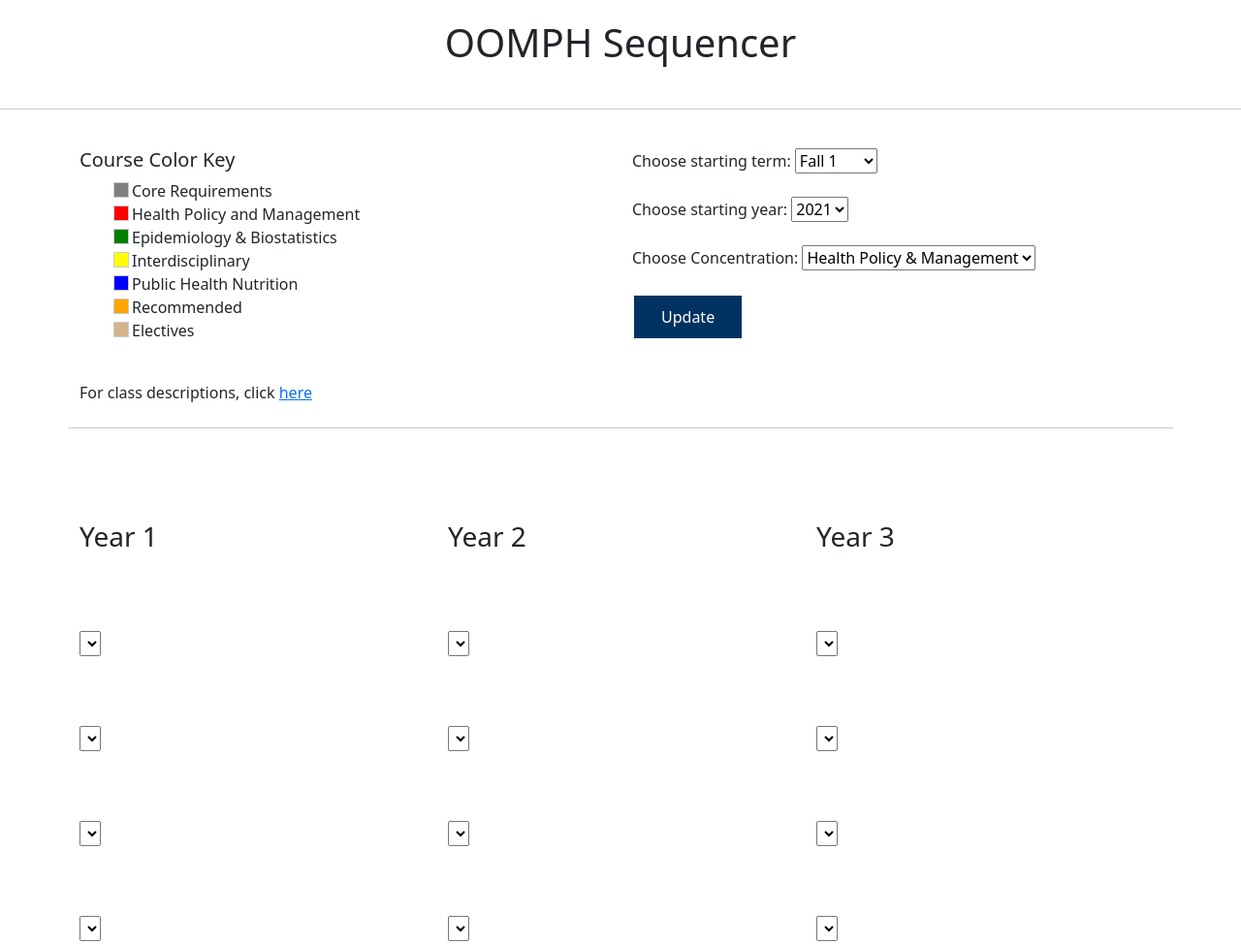
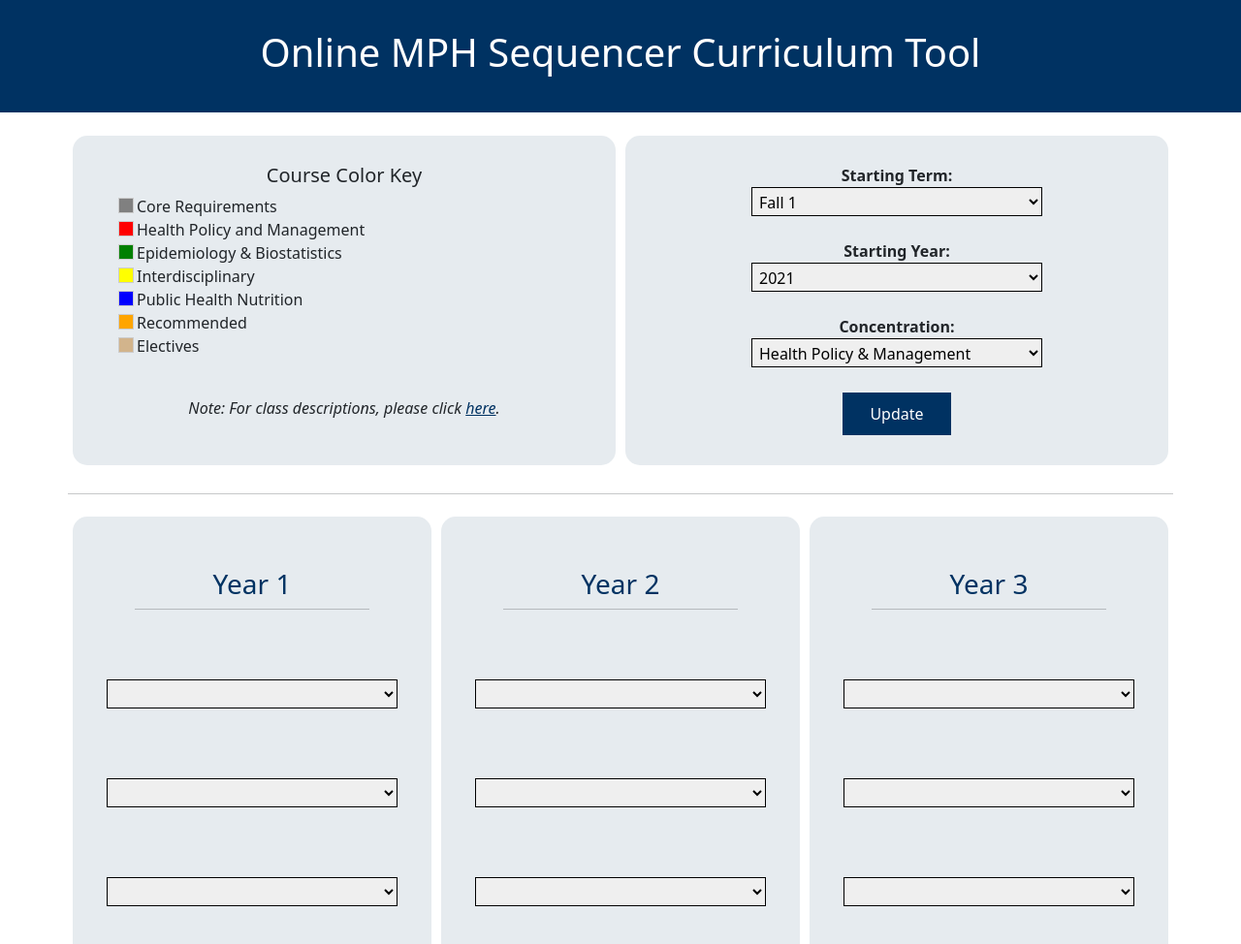
Before and after one commit to drewradley/Sequencer2021, a plain HTML site: page Sequencer2021/index.html in a window 1280 px wide. Shown: the top 974 px of the page at 97% size. Drawn offline with nearby package versions, Linux system fonts and the light colour scheme.

Commit message:
updated frontend

```diff
--- a/Sequencer2021/index.html
+++ b/Sequencer2021/index.html
@@ -1,30 +1,34 @@
-<!-- use this to run the program -Richard -->
-<!-- we'll have to edit the general layout later since it's faulty but i think we should first implement the js -->
-
 <!doctype html>
 
 <html lang="en">
 <head>
   <meta charset="utf-8">
-  <title>OOMPH Sequencer</title>
+  <div class="header">
+  <h1>Online MPH Sequencer Curriculum Tool</h1>
+  </div>
   <meta name="description" content="The HTML5 Herald">
   <meta name="author" content="SitePoint">
   <style>
 
   body {
+    background-color: #003262;
     margin: 0;
+  }
+  .label, select {
+    width: 300px;
+    border: 1px solid #000;
+    padding: 3px;
+    margin: 3px;
+    height: 30px;
   }
   /* Style the header */
   .header {
-    background-color: #FFFFFF;
-    padding: 20px;
+    background-color: #003262;
+    color: white;
+    padding: 30px;
     text-align: center;
   }
   /* Style the top navigation bar */
-  .topnav {
-    overflow: hidden;
-    background-color: #003262;
-  }
   .button {
     background-color: #003262;
     border: none;
@@ -37,10 +41,29 @@
     margin: 2px 2px;
     cursor: pointer;
   }
+  .col {
+    background-color: #e6ebef;
+    border-radius: 15px;
+    border: none;
+    text-align: center;
+    padding: 5px 10px;
+    text-decoration: none;
+    display: inline-block;
+    margin: 5px 5px;
+  }
+
+  .block {
+    background-color: white;
+    border-radius: 20px;
+    padding: 10px 10px;
+  }
   /* The color key. */
-  .legend { list-style: none; }
-  .legend li { float: left; margin-right: 10px; }
-  .legend span { border: 1px solid #ccc; float: left; width: 16px; height: 16px; margin: 3px; }
+  .legend {
+    list-style: none; }
+  .legend li {
+    float: left; margin-right: 10px; }
+  .legend span {
+    border: 1px solid #ccc; float: left; width: 16px; height: 16px; margin: 3px; }
 
   /* Colors */
   .legend .core { background-color: grey; }
@@ -53,7 +76,7 @@
 
   /* Create three equal columns that floats next to each other */
   .column {
-    float: left;
+    float: center;
     column-count: 3;
     width: 33%;
     padding: 5px;
@@ -65,11 +88,7 @@
     display: table;
     clear: both;
   }
-  /* Changes colors for selected option. */
-  select option {
-    background: #3B7EA1;
-    color: #fff;
-}
+
   </style>
   <!-- CSS only -->
   <link href="https://cdn.jsdelivr.net/npm/bootstrap@5.0.0-beta2/dist/css/bootstrap.min.css" rel="stylesheet" integrity="sha384-BmbxuPwQa2lc/FVzBcNJ7UAyJxM6wuqIj61tLrc4wSX0szH/Ev+nYRRuWlolflfl" crossorigin="anonymous">
@@ -82,14 +101,7 @@
   <script src="js/PHN Concentration.js"></script>
 </head>
 
-<body>
-  <!-- don't need this picture right now -->
-  <!-- <img src="images/OOMPHHeader.png"> -->
-  <div class="header">
-  <h1>OOMPH Sequencer</h1>
-  </div>
-  <hr>
-
+  <br>
   <div class="container">
     <!-- Content here -->
     <div class="row">
@@ -111,22 +123,25 @@
           <br>
           <li><span class="electives"></span> Electives </li>
           <br>
-          <br>
         </ul>
+        <br>
+        <i>Note: For class descriptions, please click <a href="https://onlinemph.berkeley.edu/academic-planning/online-curriculum/" style="color:#003262" target="_blank" rel="noopener noreferrer">here</a>.</i>
       </div>
 
       <div class="col">
         <br>
         <!-- User Input -->
         <div id="hide">
-          <label  for="startingTerm">Choose starting term:</label>
+          <label  for="startingTerm"><b>Starting Term:</b></label>
+          <br>
             <select name="startingTerm" id="startingTerm">
               <option value=1>Fall 1</option>
               <option value=2>Spring 1</option>
             </select>
           <br><br>
 
-          <label for="startingYear">Choose starting year:</label>
+          <label for="startingYear"><b>Starting Year:</b></label>
+          <br>
             <select name="startingYear" id="startingYear">
               <option value=1>2021</option>
               <option value=2>2022</option>
@@ -134,7 +149,8 @@
             </select>
           <br><br>
 
-          <label for="concentration">Choose Concentration:</label>
+          <label for="concentration"><b>Concentration:</b></label>
+          <br>
             <select name="concentration" id="concentration">
               <option value=1>Health Policy & Management</option>
               <option value=2>Epidemiology & Biostatistics</option>
@@ -146,25 +162,24 @@
           <br><br>
         </div>
       </div>
-
-      <div>
-        For class descriptions, click <a href="https://onlinemph.berkeley.edu/academic-planning/online-curriculum/" target="_blank" rel="noopener noreferrer">here</a>
-      </div>
+      <br>
 
       <br><br>
       <div id="error">
         <!-- Error message goes here -->
+      <br>
       </div>
       <hr>
-      <br><br>
+      <br>
 
-      <div class="container">
+        <div class="container">
         <div class="row align-items-start">
           <!-- Year 1 -->
           <div class="col">
             <br>
             <br>
-            <h3>Year 1</h3>
+            <h3 style="color: #003262">Year 1</h3>
+            <hr style="width:70%; text-align:center; margin:auto;">
             <br>
             <div class="groupOne">
               <div id="classOne">
@@ -304,14 +319,15 @@
                   <select name="selectTen" id="selectOneTen"></select>
                 </div>
               </div>
+              <br>
             </div>
           </div>
-
           <!-- Year 2 -->
           <div class="col">
             <br>
             <br>
-            <h3>Year 2</h3>
+            <h3 style="color: #003262">Year 2</h3>
+            <hr style="width:70%; text-align:center; margin:auto;">
             <br>
             <div class="groupOne">
               <div id="classOne">
@@ -451,14 +467,17 @@
                   <select name="selectTen" id="selectTwoTen"></select>
                 </div>
               </div>
+              <br>
             </div>
           </div>
+
 
           <!-- Year 3 -->
           <div class="col">
             <br>
             <br>
-            <h3>Year 3</h3>
+            <h3 style="color: #003262">Year 3</h3>
+            <hr style="width:70%; text-align:center; margin:auto;">
             <br>
             <div class="groupOne">
               <div id="classOne">
@@ -600,15 +619,11 @@
               </div>
             </div>
             <br>
-            <br>
-            <br>
           </div>
 
         </div>
       </div>
     </div>
   </div>
-<!-- don't need this picture right now   -->
-<!-- <img src="images/OOMPHFooter.png">  -->
 </body>
 </html>
```
